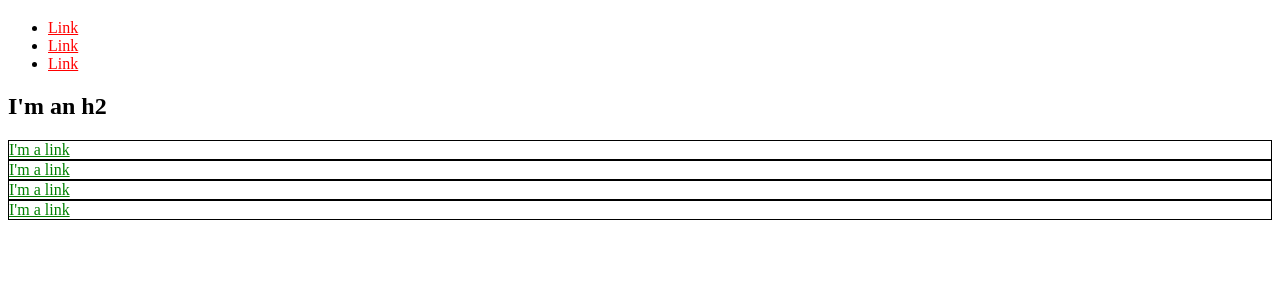
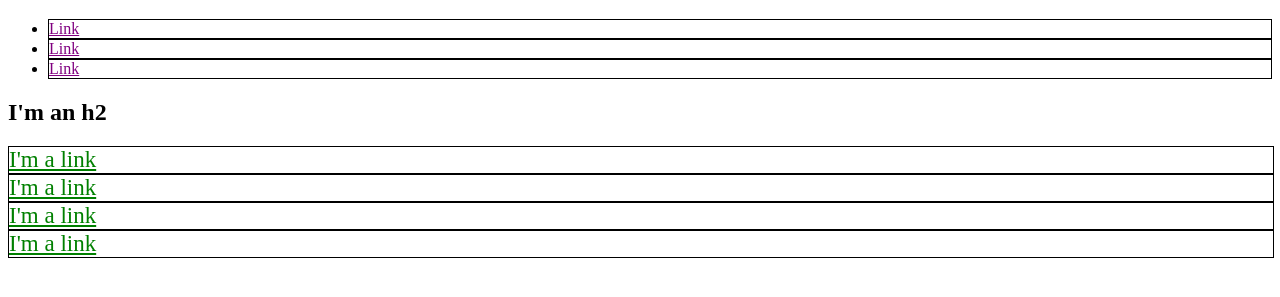
Before and after one commit to Ememme/ememme.github.io, a plain HTML site: page index.html in a window 1280 px wide. Shown: the part 61-358 px from the top of the page. Drawn offline with Linux system fonts and the light colour scheme.

Commit message:
Add internal style, classes and ids

```diff
--- a/index.html
+++ b/index.html
@@ -3,32 +3,51 @@
   <head>
     <title>Test Page: Don't Panic</title>
     <meta charset="utf-8">
+    <style>
+
+      div {
+        width: 100%;
+        font-size: 23px;
+        border: 1px solid black;
+      }
+      div a {
+        color: green;
+      }
+
+      li a {
+        color: purple;
+      }
+
+      ul li {
+        border: 1px solid black;
+      }
+    </style>
   </head>
   <body>
     <h1>I'm an h1</h1>
     <ul>
       <li>
-        <a href="http://example.com/" style="color: red;">Link</a>
+        <a href="http://example.com/">Link</a>
       </li>
       <li>
-        <a href="http://example.com/" style="color: red;">Link</a>
+        <a href="http://example.com/">Link</a>
       </li>
       <li>
-        <a href="http://example.com/" style="color: red;">Link</a>
+        <a href="http://example.com/">Link</a>
       </li>
     </ul>
     <h2>I'm an h2</h2>
-    <div style="border: 1px solid black;">
-      <a href="http://example.com/" style="color: green;">I'm a link</a>
+    <div id="exec-bio" class="bio-box">
+      <a href="http://example.com/">I'm a link</a>
     </div>
-    <div style="border: 1px solid black;">
-      <a href="http://example.com/" style="color: green;">I'm a link</a>
+    <div class="bio-box">
+      <a href="http://example.com/">I'm a link</a>
     </div>
-    <div style="border: 1px solid black;">
-      <a href="http://example.com/" style="color: green;">I'm a link</a>
+    <div class="bio-box">
+      <a href="http://example.com/">I'm a link</a>
     </div>
-    <div style="border: 1px solid black;">
-      <a href="http://example.com/" style="color: green;">I'm a link</a>
+    <div class="bio-box">
+      <a href="http://example.com/">I'm a link</a>
     </div>
   </body>
 </html>
```
